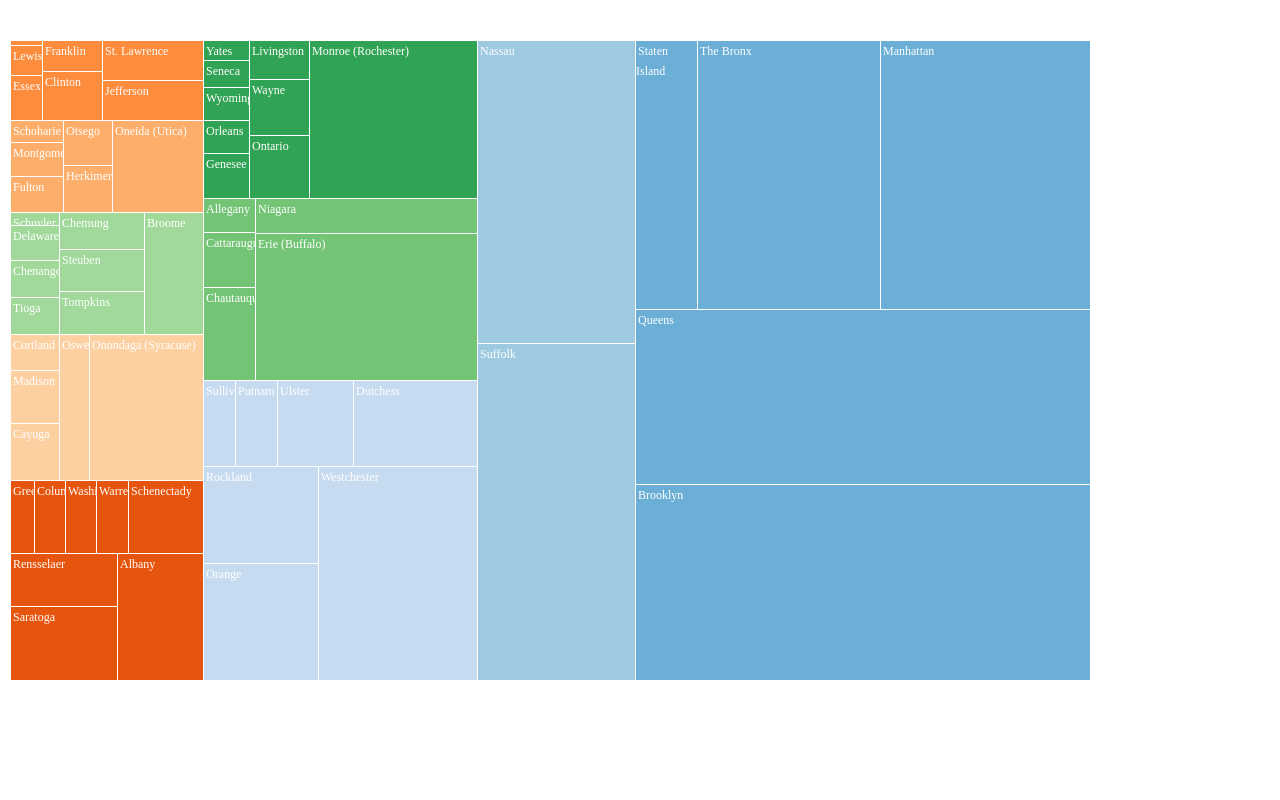
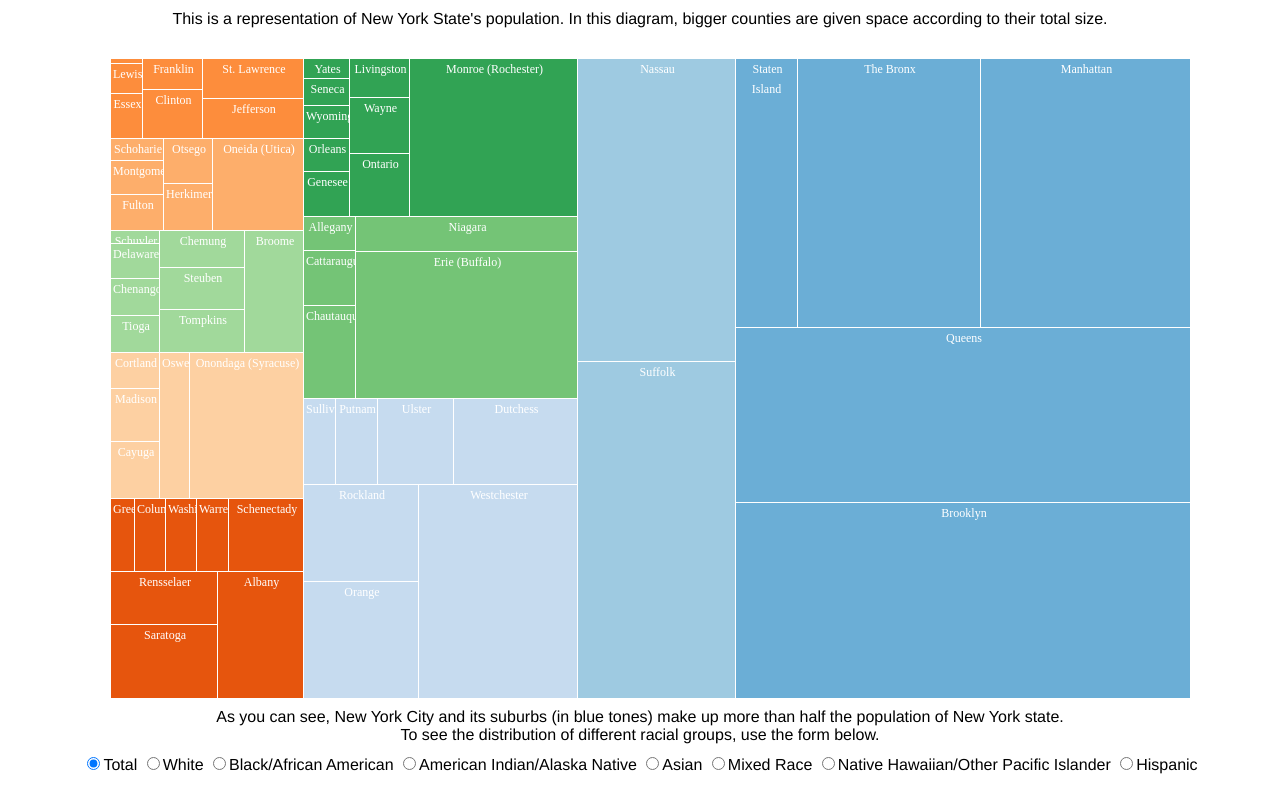
Before and after one commit to bobthepanda/NYPP, a plain HTML site: page index.html in a window 1280 px wide. Drawn offline with nearby package versions, Linux system fonts and the light colour scheme.

Commit message:
Prettied up formatting and added a form for sorting population statistics by race. Obscure JS syntax used in d3 programming examples continues to be the bane of my existence.

```diff
--- a/index.html
+++ b/index.html
@@ -7,18 +7,11 @@
 
 <meta charset="utf-8">
 <style>
-
     body {
         font-family: "Source Sans Pro", "Helvetica Neue", Helvetica, Arial, sans-serif;
         margin: auto;
         position: relative;
         width: 100%;
-}
-
-form {
-  position: absolute;
-  right: 10px;
-  top: 10px;
     }
 
     .node {
@@ -31,17 +24,48 @@ form {
         text-indent: 2px;
     }
 
+    div {
+        margin: 10px 10px 10px 10px;
+        justify-content: center;
+        text-align: center;
+    }
 </style>
-<body></body>
-<!--<form>
-  <label><input type="radio" name="mode" value="population" checked> Population</label>
-  <label><input type="radio" name="mode" value="count"> Count</label>
-</form>-->
+
+<body>
+    <div>
+        <div> This is a representation of New York State's population. In this diagram, bigger counties are given space according to their total size.</div>
+        <div id="popTreeMap"></div>
+        <div> As you can see, New York City and its suburbs (in blue tones) make up more than half the population of New York state.
+            <br /> To see the distribution of different racial groups, use the form below.</div>
+        <div>
+            <form>
+                <label>
+                    <input type="radio" name="mode" value="total" checked="true">Total</label>
+                <label>
+                    <input type="radio" name="mode" value="white">White</label>
+                <label>
+                    <input type="radio" name="mode" value="black">Black/African American</label>
+                <label>
+                    <input type="radio" name="mode" value="native">American Indian/Alaska Native</label>
+                <label>
+                    <input type="radio" name="mode" value="asian">Asian</label>
+                <label>
+                    <input type="radio" name="mode" value="mixed">Mixed Race</label>
+                <label>
+                    <input type="radio" name="mode" value="pacific">Native Hawaiian/Other Pacific Islander</label>
+                <label>
+                    <input type="radio" name="mode" value="hispanic">Hispanic</label>
+            </form>
+        </div>
+    </div>
+</body>
 <script src="https://cdnjs.cloudflare.com/ajax/libs/d3/3.5.5/d3.min.js"></script>
 <script>
-
     //These variables store the dimensions of the treemap.
-var margin = {top: 40, right: 10, bottom: 10, left: 10},
+    var m_left = 10;
+    m_right = 10;
+    m_top = 10;
+    m_bottom = 10;
     width = 1080,
         height = 640;
 
@@ -52,30 +76,37 @@ var color = d3.scale.category20c();
     var treemap = d3.layout.treemap()
         .size([width, height])
         .sticky(true)
-    .value(function(d) { return d.population; });
+        .value(function (d) {
+            return d.population;
+        });
 
     //This appends a div of the appropriate size to the DOM for the treemap.
-var div = d3.select("body").append("div")
+    var div = d3.select("#popTreeMap")
+        .style("margin", "0 auto")
         .style("position", "relative")
-    .style("width", (width + margin.left + margin.right) + "px")
-    .style("height", (height + margin.top + margin.bottom) + "px")
-    .style("left", margin.left + "px")
-    .style("top", margin.top + "px");
+        .style("width", (width + m_left + m_right) + "px")
+        .style("height", (height + m_top + m_bottom) + "px")
+        .style("left", m_left + "px")
+        .style("top", m_top + "px");
 
     //This interprets the population.json data. Unfortunately I had to reformat the
     //data, as it turns out the Census API gives data in a nonstandard format that
     //d3.layout.treemap() can't interpret.
-d3.json("population.json", function(error, root) {
+    d3.json("population.json", function (error, root) {
         if (error) throw error;
 
         //This sets up a node div for every "leaf" in the treemap.
-  var node = div.datum(root).selectAll(".node")
+        var popNode = div.datum(root).selectAll(".node")
             .data(treemap.nodes)
             .enter().append("div")
             .attr("class", "node")
             .call(position)
-      .style("background", function(d) { return d.children ? color(d.name) : null; })
-      .text(function(d) { return d.children ? null : d.name; });
+            .style("background", function (d) {
+                return d.children ? color(d.name) : null;
+            })
+            .text(function (d) {
+                return d.children ? null : d.name;
+            });
 
         //This takes the input of the form on the website and changes the size of the
         //nodes accordingly. For some reason removing the form and any associated data
@@ -83,27 +114,103 @@ d3.json("population.json", function(error, root) {
 
         //UPDATE: So it turns out the reason it broke the code was because whoever wrote
         //this example didn't put in <body> tags in this html file. Whoops.
-    /*
+
         d3.selectAll("input").on("change", function change() {
-    var value = this.value === "count"
-        ? function() { return 1; }
-        : function(d) { return d.population; };
+            var value;
+            if (this.value === "white") {
+                value = function(d) {
+                    return d.population * d.white;
+                }
+            }
+            else if (this.value === "black") {
+                value = function(d) {
+                    return d.population * d.black;
+                }
+            }
+            else if (this.value === "native") {
+                value = function(d) {
+                    return d.population * d.native;
+                }
+            }
+            else if (this.value === "asian") {
+                value = function(d) {
+                    return d.population * d.asian;
+                }
+            }
+            else if (this.value === "hispanic") {
+                value = function(d) {
+                    return d.population * d.hispanic;
+                }
+            }
+            else if (this.value === "mixed") {
+                value = function(d) {
+                    return d.population * d.mixed;
+                }
+            }
+            else if (this.value === "pacific") {
+                value = function(d) {
+                    return d.population * d.pacific;
+                }
+            }
+            else {
+                value = function(d) {
+                    return d.population;
+                }
+            }
+            /*= this.value === "white" ? function (d) {
+                console.log(value);
+                return d.population * d.white;
+            } : function (d) {
+                value = this.value === "black" ? function (d) {
+                    console.log(value);
+                    return d.population * d.black;
+                } : function (d) {
+                    value = this.value === "native" ? function (d) {
+                        return d.population * d.native;
+                    } : function (d) {
+                        value = this.value === "asian" ? function (d) {
+                            return d.population * d.asian;
+                        } : function (d) {
+                            value = this.value === "pacific" ? function (d) {
+                                return d.population * d.pacific;
+                            } : function (d) {
+                                value = this.value === "mixed" ? function (d) {
+                                    return d.population * d.mixed;
+                                } : function (d) {
+                                    value = this.value === "hispanic" ? function (d) {
+                                        return d.population * d.hispanic;
+                                    } : function (d) {
+                                        return d.population;
+                                    }
+                                }
+                            }
+                        }
+                    }
+                }
+            };*/
 
-    node
+            popNode
                 .data(treemap.value(value).nodes)
                 .transition()
                 .duration(1500)
                 .call(position);
         });
-  */
+
     });
 
     //This calculates the relative position of a node.
     function position() {
-  this.style("left", function(d) { return d.x + "px"; })
-      .style("top", function(d) { return d.y + "px"; })
-      .style("width", function(d) { return Math.max(0, d.dx - 1) + "px"; })
-      .style("height", function(d) { return Math.max(0, d.dy - 1) + "px"; });
+        this.style("left", function (d) {
+                return d.x + "px";
+            })
+            .style("top", function (d) {
+                return d.y + "px";
+            })
+            .style("width", function (d) {
+                return Math.max(0, d.dx - 1) + "px";
+            })
+            .style("height", function (d) {
+                return Math.max(0, d.dy - 1) + "px";
+            });
     }
-
 </script>
--- a/population.json
+++ b/population.json
@@ -4,113 +4,113 @@
         {
         "name": "New York City",
         "children": [
-            {"name": "The Bronx", "population": 1385108},
-            {"name": "Brooklyn", "population": 2504700},
-            {"name": "Queens", "population": 2230722},
-            {"name": "Manhattan", "population": 1585873},
-            {"name": "Staten Island", "population": 468730}
+            {"name": "The Bronx", "population": 1385108, "white":0.455, "black":0.435, "native":0.029, "asian":0.044, "pacific":0.004, "mixed":0.033, "hispanic":0.548},
+            {"name": "Brooklyn", "population": 2504700, "white":0.493, "black":0.352, "native":0.010, "asian":0.121, "pacific":0.001, "mixed":0.024, "hispanic":0.195},
+            {"name": "Queens", "population": 2230722, "white":0.491, "black":0.208, "native":0.013, "asian":0.258, "pacific":0.002, "mixed":0.028, "hispanic":0.280},
+            {"name": "Manhattan", "population": 1585873, "white":0.647, "black":0.183, "native":0.012, "asian":0.125, "pacific":0.002, "mixed":0.032, "hispanic":0.259},
+            {"name": "Staten Island", "population": 468730, "white":0.771, "black":0.119, "native":0.006, "asian":0.083, "pacific":0.001, "mixed":0.002, "hispanic":0.181}
         ]
         },
         {
         "name": "Long Island",
         "children": [
-            {"name": "Nassau", "population": 1339532},
-            {"name": "Suffolk", "population": 1493350}
+            {"name": "Nassau", "population": 1339532, "white":0.761, "black":0.126, "native":0.005, "asian":0.091, "pacific":0.001, "mixed":0.017, "hispanic":0.161},
+            {"name": "Suffolk", "population": 1493350, "white":0.852, "black":0.083, "native":0.006, "asian":0.040, "pacific":0.001, "mixed":0.018, "hispanic":0.182}
         ]
         },
         {
         "name": "Hudson Valley",
         "children": [
-            {"name": "Westchester", "population": 949113},
-            {"name": "Rockland", "population": 311687},
-            {"name": "Putnam", "population": 99710},
-            {"name": "Orange", "population": 372813},
-            {"name": "Dutchess", "population": 297488},
-            {"name": "Sullivan", "population": 77547},
-            {"name": "Ulster", "population": 182493}
+            {"name": "Westchester", "population": 949113, "white":0.744, "black":0.161, "native":0.008, "asian":0.062, "pacific":0.001, "mixed":0.023, "hispanic":0.237},
+            {"name": "Rockland", "population": 311687, "white":0.777, "black":0.131, "native":0.005, "asian":0.067, "pacific":0.001, "mixed":0.019, "hispanic":0.171},
+            {"name": "Putnam", "population": 99710, "white":0.923, "black":0.032, "native":0.003, "asian":0.024, "pacific":0.001, "mixed":0.018, "hispanic":0.130},
+            {"name": "Orange", "population": 372813, "white":0.818, "black":0.118, "native":0.008, "asian":0.028, "pacific":0.001, "mixed":0.028, "hispanic":0.194},
+            {"name": "Dutchess", "population": 297488, "white":0.821, "black":0.111, "native":0.005, "asian":0.039, "pacific":0.001, "mixed":0.023, "hispanic":0.116},
+            {"name": "Sullivan", "population": 77547, "white":0.852, "black":0.098, "native":0.007, "asian":0.017, "pacific":0.001, "mixed":0.025, "hispanic":0.149},
+            {"name": "Ulster", "population": 182493, "white":0.881, "black":0.068, "native":0.004, "asian":0.020, "pacific":0.000, "mixed":0.026, "hispanic":0.098}
         ]
         },
         {
         "name": "Capital District",
         "children": [
-            {"name": "Greene", "population": 49221},
-            {"name": "Columbia", "population": 63096},
-            {"name": "Albany", "population": 304204},
-            {"name": "Rensselaer", "population": 159429},
-            {"name": "Schenectady", "population": 154727},
-            {"name": "Saratoga", "population": 219607},
-            {"name": "Washington", "population": 63216},
-            {"name": "Warren", "population": 65707}
+            {"name": "Greene", "population": 49221, "white":0.904, "black":0.065, "native":0.004, "asian":0.009, "pacific":0.000, "mixed":0.018, "hispanic":0.055},
+            {"name": "Columbia", "population": 63096, "white":0.906, "black":0.052, "native":0.003, "asian":0.018, "pacific":0.001, "mixed":0.020, "hispanic":0.045},
+            {"name": "Albany", "population": 304204, "white":0.776, "black":0.137, "native":0.003, "asian":0.058, "pacific":0.001, "mixed":0.025, "hispanic":0.057},
+            {"name": "Rensselaer", "population": 159429, "white":0.491, "black":0.208, "native":0.013, "asian":0.258, "pacific":0.002, "mixed":0.028, "hispanic":0.280},
+            {"name": "Schenectady", "population": 154727, "white":0.875, "black":0.073, "native":0.003, "asian":0.025, "pacific":0.000, "mixed":0.024, "hispanic":0.045},
+            {"name": "Saratoga", "population": 219607, "white":0.939, "black":0.018, "native":0.002, "asian":0.024, "pacific":0.000, "mixed":0.016, "hispanic":0.029},
+            {"name": "Washington", "population": 63216, "white":0.946, "black":0.034, "native":0.003, "asian":0.005, "pacific":0.000, "mixed":0.011, "hispanic":0.025},
+            {"name": "Warren", "population": 65707, "white":0.962, "black":0.012, "native":0.003, "asian":0.009, "pacific":0.000, "mixed":0.015, "hispanic":0.943}
         ]
         },
         {
         "name": "North Country",
         "children": [
-            {"name": "Essex", "population": 39370},
-            {"name": "Clinton", "population": 82128},
-            {"name": "Franklin", "population": 51599},
-            {"name": "Hamilton", "population": 4836},
-            {"name": "Lewis", "population": 27087},
-            {"name": "Jefferson", "population": 116229},
-            {"name": "St. Lawrence", "population": 111944}
+            {"name": "Essex", "population": 39370, "white":0.943, "black":0.032, "native":0.005, "asian":0.007, "pacific":0.000, "mixed":0.013, "hispanic":0.031},
+            {"name": "Clinton", "population": 82128, "white":0.922, "black":0.045, "native":0.004, "asian":0.014, "pacific":0.000, "mixed":0.015, "hispanic":0.028},
+            {"name": "Franklin", "population": 51599, "white":0.839, "black":0.064, "native":0.078, "asian":0.005, "pacific":0.000, "mixed":0.014, "hispanic":0.033},
+            {"name": "Hamilton", "population": 4836, "white":0.968, "black":0.010, "native":0.003, "asian":0.005, "pacific":0.001, "mixed":0.013, "hispanic":0.014},
+            {"name": "Lewis", "population": 27087, "white":0.972, "black":0.009, "native":0.003, "asian":0.004, "pacific":0.001, "mixed":0.011, "hispanic":0.017},
+            {"name": "Jefferson", "population": 116229, "white":0.879, "black":0.066, "native":0.007, "asian":0.017, "pacific":0.003, "mixed":0.028, "hispanic":0.073},
+            {"name": "St. Lawrence", "population": 111944, "white":0.938, "black":0.025, "native":0.010, "asian":0.012, "pacific":0.001, "mixed":0.014, "hispanic":0.022}
         ]
         },
         {
         "name": "Mohawk Valley",
         "children": [
-            {"name": "Fulton", "population": 55531},
-            {"name": "Montgomery", "population": 50219},
-            {"name": "Schoharie", "population": 32749},
-            {"name": "Otsego", "population": 62259},
-            {"name": "Oneida (Utica)", "population": 234878},
-            {"name": "Herkimer", "population": 64519}
+            {"name": "Fulton", "population": 55531, "white":0.956, "black":0.020, "native":0.002, "asian":0.007, "pacific":0.000, "mixed":0.015, "hispanic":0.028},
+            {"name": "Montgomery", "population": 50219, "white":0.939, "black":0.027, "native":0.005, "asian":0.008, "pacific":0.001, "mixed":0.019, "hispanic":0.126},
+            {"name": "Schoharie", "population": 32749, "white":0.961, "black":0.015, "native":0.003, "asian":0.008, "pacific":0.000, "mixed":0.014, "hispanic":0.031},
+            {"name": "Otsego", "population": 62259, "white":0.945, "black":0.022, "native":0.002, "asian":0.014, "pacific":0.001, "mixed":0.016, "hispanic":0.035},
+            {"name": "Oneida (Utica)", "population": 234878, "white":0.870, "black":0.068, "native":0.003, "asian":0.037, "pacific":0.001, "mixed":0.021, "hispanic":0.053},
+            {"name": "Herkimer", "population": 64519, "white":0.966, "black":0.012, "native":0.003, "asian":0.006, "pacific":0.000, "mixed":0.013, "hispanic":0.021}
         ]
         },
         {
         "name": "Central New York",
         "children": [
-            {"name": "Onondaga (Syracuse)", "population": 467026},
-            {"name": "Cayuga", "population": 80026},
-            {"name": "Oswego", "population": 122109},
-            {"name": "Madison", "population": 73442},
-            {"name": "Cortland", "population": 49336}
+            {"name": "Onondaga (Syracuse)", "population": 467026, "white":0.809, "black":0.117, "native":0.009, "asian":0.036, "pacific":0.000, "mixed":0.029, "hispanic":0.046},
+            {"name": "Cayuga", "population": 80026, "white":0.927, "black":0.043, "native":0.004, "asian":0.007, "pacific":0.001, "mixed":0.019, "hispanic":0.028},
+            {"name": "Oswego", "population": 122109, "white":0.963, "black":0.011, "native":0.005, "asian":0.007, "pacific":0.000, "mixed":0.013, "hispanic":0.023},
+            {"name": "Madison", "population": 73442, "white":0.950, "black":0.020, "native":0.007, "asian":0.009, "pacific":0.000, "mixed":0.014, "hispanic":0.020},
+            {"name": "Cortland", "population": 49336, "white":0.948, "black":0.019, "native":0.003, "asian":0.011, "pacific":0.000, "mixed":0.018, "hispanic":0.026}
         ]
         },
         {
         "name": "Finger Lakes",
         "children": [
-            {"name": "Seneca", "population": 35251},
-            {"name": "Yates", "population": 25348},
-            {"name": "Ontario", "population": 107931},
-            {"name": "Wayne", "population": 93772},
-            {"name": "Monroe (Rochester)", "population": 744344},
-            {"name": "Livingston", "population": 65393},
-            {"name": "Wyoming", "population": 42155},
-            {"name": "Genesee", "population": 60079},
-            {"name": "Orleans", "population": 42883}
+            {"name": "Seneca", "population": 35251, "white":0.920, "black":0.054, "native":0.004, "asian":0.004, "pacific":0.000, "mixed":0.015, "hispanic":0.031},
+            {"name": "Yates", "population": 25348, "white":0.972, "black":0.010, "native":0.003, "asian":0.005, "pacific":0.000, "mixed":0.010, "hispanic":0.022},
+            {"name": "Ontario", "population": 107931, "white":0.940, "black":0.026, "native":0.003, "asian":0.012, "pacific":0.000, "mixed":0.018, "hispanic":0.043},
+            {"name": "Wayne", "population": 93772, "white":0.937, "black":0.033, "native":0.004, "asian":0.007, "pacific":0.000, "mixed":0.019, "hispanic":0.040},
+            {"name": "Monroe (Rochester)", "population": 744344, "white":0.773, "black":0.161, "native":0.004, "asian":0.036, "pacific":0.001, "mixed":0.025, "hispanic":0.081},
+            {"name": "Livingston", "population": 65393, "white":0.937, "black":0.030, "native":0.004, "asian":0.014, "pacific":0.000, "mixed":0.015, "hispanic":0.034},
+            {"name": "Wyoming", "population": 42155, "white":0.920, "black":0.061, "native":0.004, "asian":0.005, "pacific":0.000, "mixed":0.010, "hispanic":0.032},
+            {"name": "Genesee", "population": 60079, "white":0.931, "black":0.032, "native":0.012, "asian":0.007, "pacific":0.000, "mixed":0.018, "hispanic":0.030},
+            {"name": "Orleans", "population": 42883, "white":0.900, "black":0.067, "native":0.008, "asian":0.005, "pacific":0.000, "mixed":0.019, "hispanic":0.047}
         ]
         },
         {
         "name": "Western New York",
         "children": [
-            {"name": "Niagara", "population": 216469},
-            {"name": "Erie (Buffalo)", "population": 919040},
-            {"name": "Chautauqua", "population": 134905},
-            {"name": "Cattaraugus", "population": 80317},
-            {"name": "Allegany", "population": 48946}
+            {"name": "Niagara", "population": 216469, "white": 0.883, "black": 0.071, "native": 0.011, "asian": 0.011, "pacific": 0.000, "mixed": 0.023, "hispanic": 0.026},
+            {"name": "Erie (Buffalo)", "population": 919040, "white": 0.803, "black": 0.139, "native": 0.007, "asian": 0.032, "pacific": 0.000, "mixed": 0.019, "hispanic": 0.051},
+            {"name": "Chautauqua", "population": 134905, "white": 0.939, "black": 0.027, "native": 0.007, "asian":0.007, "pacific":0.000, "mixed":0.020, "hispanic":0.070},
+            {"name": "Cattaraugus", "population": 80317, "white":0.924, "black":0.015, "native":0.033, "asian":0.008, "pacific":0.000, "mixed":0.019, "hispanic":0.020},
+            {"name": "Allegany", "population": 48946, "white":0.958, "black":0.013, "native":0.003, "asian":0.013, "pacific":0.000, "mixed":0.013, "hispanic":0.016}
         ]
         },
         {
         "name": "Southern Tier",
         "children": [
-            {"name": "Broome", "population": 200600},
-            {"name": "Chemung", "population": 88830},
-            {"name": "Chenango", "population": 50477},
-            {"name": "Delaware", "population": 47980},
-            {"name": "Schuyler", "population": 18343},
-            {"name": "Steuben", "population": 98990},
-            {"name": "Tioga", "population": 51125},
-            {"name": "Tompkins", "population": 101564}
+            {"name": "Broome", "population": 200600, "white":0.873, "black":0.057, "native":0.002, "asian":0.042, "pacific":0.001, "mixed":0.026, "hispanic":0.039},
+            {"name": "Chemung", "population": 88830, "white":0.885, "black":0.068, "native":0.003, "asian":0.014, "pacific":0.000, "mixed":0.029, "hispanic":0.865},
+            {"name": "Chenango", "population": 50477, "white":0.967, "black":0.010, "native":0.004, "asian":0.005, "pacific":0.000, "mixed":0.014, "hispanic":0.021},
+            {"name": "Delaware", "population": 47980, "white":0.954, "black":0.020, "native":0.003, "asian":0.009, "pacific":0.000, "mixed":0.013, "hispanic":0.037},
+            {"name": "Schuyler", "population": 18343, "white":0.967, "black":0.012, "native":0.003, "asian":0.004, "pacific":0.014, "mixed":0.014, "hispanic":0.017},
+            {"name": "Steuben", "population": 98990, "white":0.951, "black":0.016, "native":0.003, "asian":0.015, "pacific":0.000, "mixed":0.015, "hispanic":0.016},
+            {"name": "Tioga", "population": 51125, "white":0.968, "black":0.009, "native":0.002, "asian":0.007, "pacific":0.001, "mixed":0.012, "hispanic":0.017},
+            {"name": "Tompkins", "population": 101564, "white":0.815, "black":0.044, "native":0.004, "asian":0.104, "pacific":0.001, "mixed":0.032, "hispanic":0.047}
         ]
         }
     ]
```
Lines whose indentation alone changed are shown as unchanged.
